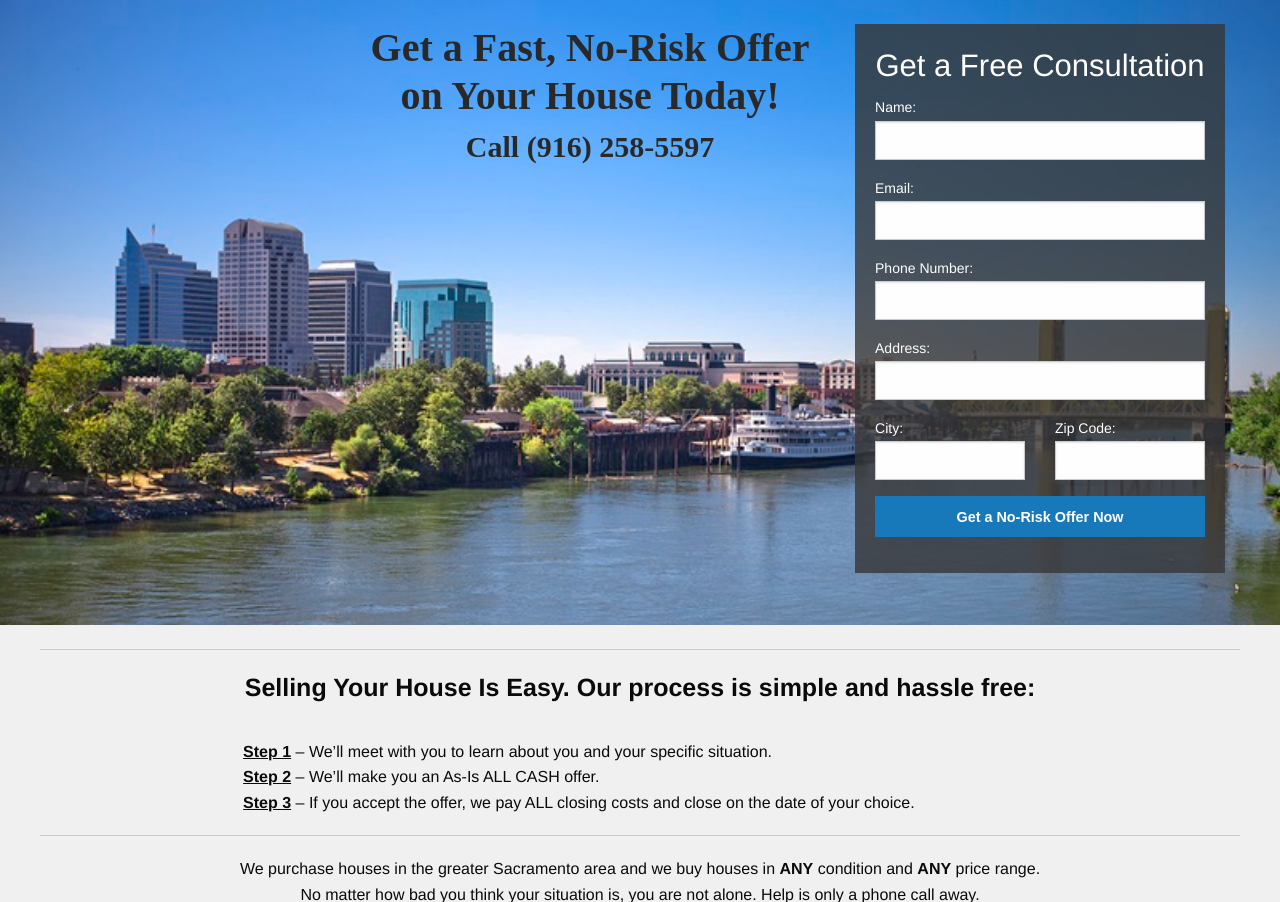
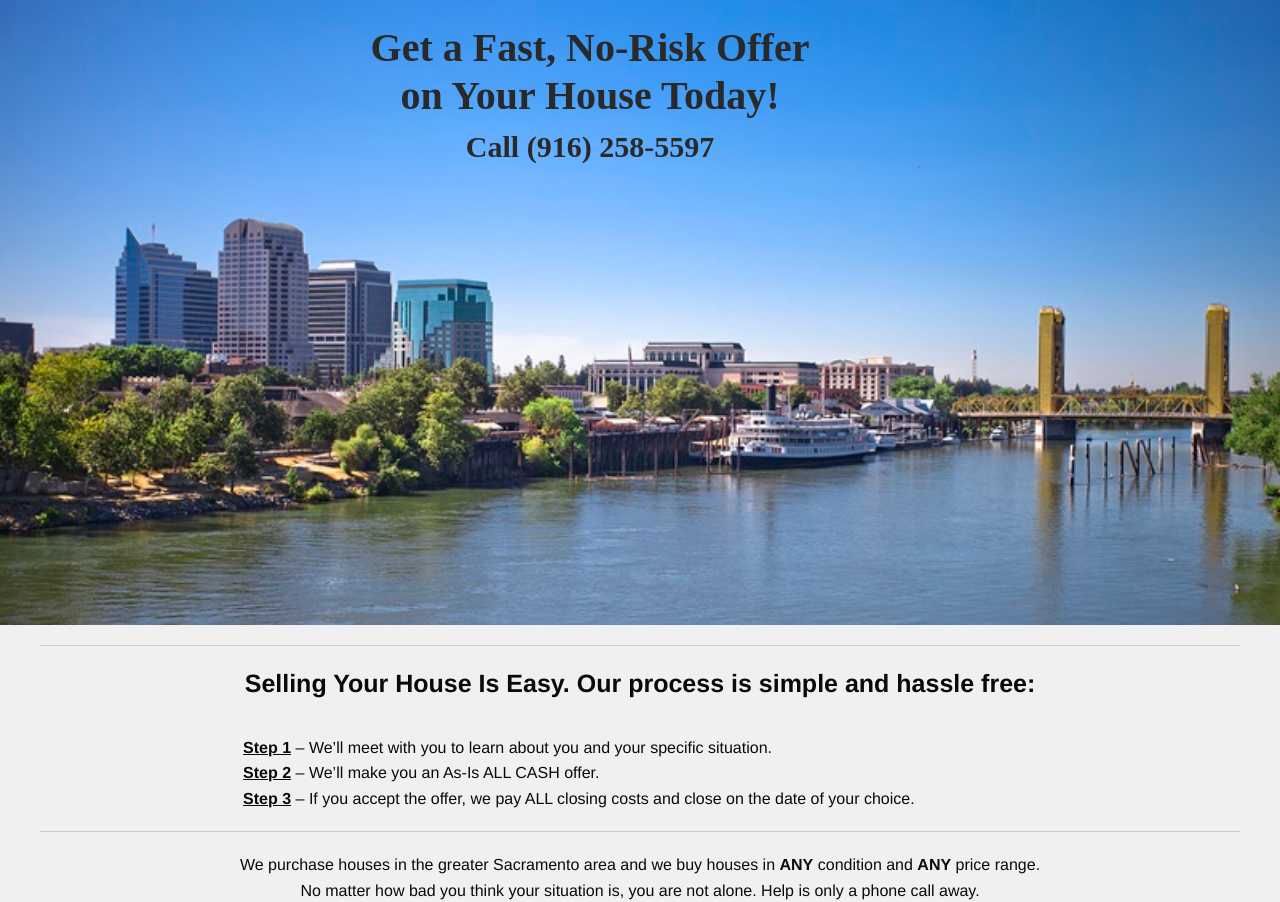
Before and after one commit to andrewryan/LovinRealEstate, a Django app: page / in a window 1280 px wide. Shown: the part 90-992 px from the top of the page. Run offline with Django 3.2, Linux system fonts and the light colour scheme; some libraries are stand-ins or nearby versions.

Commit message:
removed translucent overlay for temporary deploying purposes

```diff
--- a/reApp/templates/home.html
+++ b/reApp/templates/home.html
@@ -34,7 +34,7 @@
       </div>
 
       <!-- Start medium/large screen translucent-form-overlay -->
-      <div class="medium-7 large-4 columns ">
+      <!-- <div class="medium-7 large-4 columns ">
         <div class="translucent-form-overlay hide-for-small-only">
           <form method="post">
             {% csrf_token %}
@@ -72,7 +72,7 @@
             </div>
          </form>
         </div>
-      </div>
+      </div> -->
       <!-- End medium/large screen translucent-form-overlay -->
     </div>
   </div>
@@ -80,7 +80,7 @@
 
 
   <!-- Start small screen translucent-form-overlay -->
-  <div class="large-4 columns ">
+  <!-- <div class="large-4 columns ">
     <hr class="show-for-small-only">
     <div class="translucent-form-overlay show-for-small-only">
       <form method="post">
@@ -120,7 +120,7 @@
      </form>
     </div>
     <br>
-  </div>
+  </div> -->
   <hr>
   <!-- End small screen translucent-form-overlay -->
 
```
